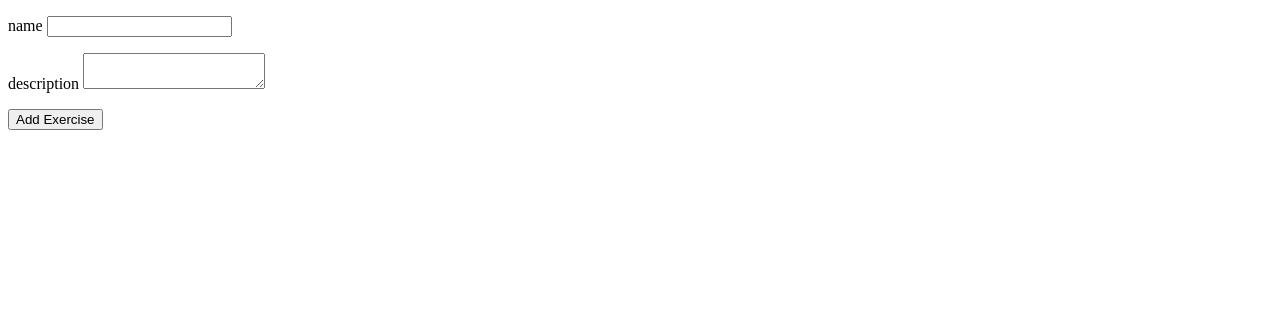
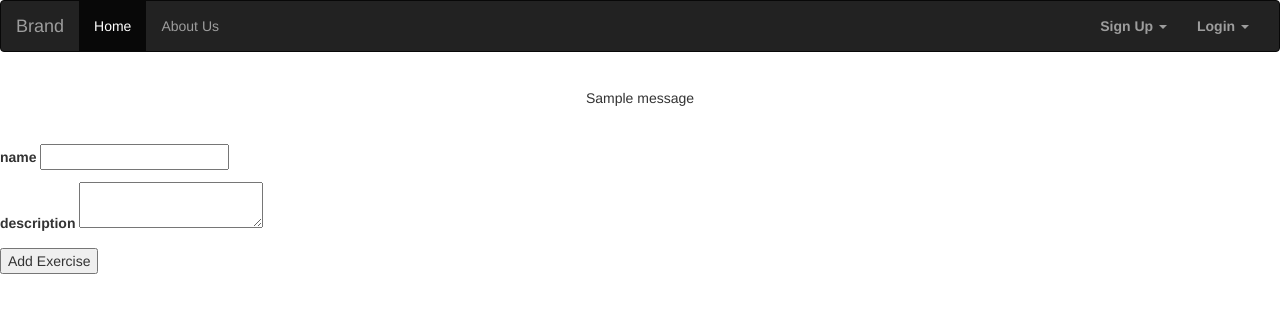
Before and after one commit to kevincchang13/workout-personal-project, a Flask app: template project/exercises/templates/exercises/new.html in a window 1280 px wide. Shown: the top 313 px of the page. Run offline with Flask 2, Linux system fonts and the light colour scheme; the template is opened without the code that fills it: values that come from a table or form of the project are taken from there, others are empty; tables that the repository leaves empty hold one stand-in row (values such as "Sample post"); one stand-in notice (Sample message) is shown; form fields are guessed from the names that the template uses; some libraries are stand-ins or nearby versions.

Commit message:
added flash messages and authenticating navigation

```diff
--- a/project/templates/base.html
+++ b/project/templates/base.html
@@ -3,9 +3,119 @@
 <head>
 	<meta charset="UTF-8">
 	<title>My Workout</title>
+	<link rel="stylesheet" type="text/css" href="{{url_for('static', filename = 'css/style.css')}}">
+	<link rel="stylesheet" href="https://maxcdn.bootstrapcdn.com/bootstrap/3.3.7/css/bootstrap.min.css" integrity="sha384-BVYiiSIFeK1dGmJRAkycuHAHRg32OmUcww7on3RYdg4Va+PmSTsz/K68vbdEjh4u" crossorigin="anonymous">
+  <link href="//maxcdn.bootstrapcdn.com/font-awesome/4.2.0/css/font-awesome.min.css" rel="stylesheet">
 </head>
 <body>
+
+<nav class="navbar navbar-inverse" id='navbar'>
+  <div class="container-fluid">
+    <!-- Brand and toggle get grouped for better mobile display -->
+    <div class="navbar-header">
+      <a class="navbar-brand" href="#">Brand</a>
+    </div>
+
+    <!-- Collect the nav links, forms, and other content for toggling -->
+    <div class="collapse navbar-collapse" id="bs-example-navbar-collapse-1">
+      <ul class="nav navbar-nav">
+        <li class="active"><a href="{{url_for('root')}}">Home <span class="sr-only">(current)</span></a></li>
+        <li><a href="{{url_for('about')}}">About Us</a></li>
+      </ul>
+
+      <ul class="nav navbar-nav navbar-right">
+
+
+        {% if current_user.is_authenticated %}
+        <li class = 'dropdown'>
+          <a href="#" class="dropdown-toggle" data-toggle="dropdown"><b>Account</b> <span class="caret"></span></a>
+          <ul class='dropdown-menu'>
+            <li>Edit Profile</li>
+            <li><a href="{{url_for('users.logout')}}">Logout</a></li>
+          </ul>
+        </li>
+        {% else %}
+                <!-- SignUp Dropdown -->
+        <li class = 'dropdown'>
+          <a href="#" class="dropdown-toggle" data-toggle="dropdown"><b>Sign Up</b> <span class="caret"></span></a>
+          <ul id='login-dp' class='dropdown-menu'>
+            <li>
+              <div class='row'>
+              <div class="col-md-12">
+                <form class="form-group" role="form" method="POST" action="{{url_for('users.signup')}}" accept-charset="UTF-8" id="login-nav">
+                    {{login_form.csrf_token}}
+                      <div class="form-group">
+                         {{signup_form.username.label}}<br>
+                         {{signup_form.username(placeholder='username')}}
+                      </div>
+                      <div class="form-group">
+                         {{signup_form.password.label}}<br>
+                         {{signup_form.password(placeholder='password')}}
+                      </div>
+                      <div class='form-group'>
+                        {{signup_form.email.label}}<br>
+                        {{signup_form.email(placeholder='email@email.com')}}
+                      </div>
+                      <div class="form-group">
+                         <button type="submit" class="btn btn-primary btn-block">Log in</button>
+                      </div>
+                </form>
+              </div>
+              </div>
+            </li>
+          </ul>
+        </li>
+           <!-- Login Dropdown -->
+        <li class = 'dropdown'>
+          <a href="#" class="dropdown-toggle" data-toggle="dropdown"><b>Login</b> <span class="caret"></span></a>
+          <ul id='login-dp' class='dropdown-menu'>
+            <li>
+              <div class='row'>
+              <div class="col-md-12">
+                <form class="form-group" role="form" method="POST" action="{{url_for('users.login')}}" accept-charset="UTF-8" id="login-nav">
+                    {{login_form.csrf_token}}
+                      <div class="form-group">
+                         {{login_form.username.label}}<br>
+                         {{login_form.username(placeholder='username')}}
+                      </div>
+                      <div class="form-group">
+                         {{login_form.password.label}}<br>
+                         {{login_form.password(placeholder='password')}}
+                      </div>
+                      <div class="form-group">
+                         <button type="submit" class="btn btn-primary btn-block">Log in</button>
+                      </div>
+                </form>
+              </div>
+              </div>
+            </li>
+          </ul>
+        </li>
+        {% endif %}
+
+
+      </ul>
+    </div><!-- /.navbar-collapse -->
+  </div><!-- /.container-fluid -->
+</nav>
+
+
+{% with messages = get_flashed_messages(with_categories=true) %}
+  {% if messages %}
+    {% for category, message in messages %}
+      <div class='alert {{category}} text-center' role='alert'>{{message}}</div>
+    {% endfor %}
+  {% endif %}
+{% endwith %}
+
+
 	{% block content %}
 	{% endblock %}
+
+<script
+  src="https://code.jquery.com/jquery-3.2.1.min.js"
+  integrity="sha256-hwg4gsxgFZhOsEEamdOYGBf13FyQuiTwlAQgxVSNgt4="
+  crossorigin="anonymous"></script>
+<script src="https://maxcdn.bootstrapcdn.com/bootstrap/3.3.7/js/bootstrap.min.js" integrity="sha384-Tc5IQib027qvyjSMfHjOMaLkfuWVxZxUPnCJA7l2mCWNIpG9mGCD8wGNIcPD7Txa" crossorigin="anonymous"></script>
 </body>
 </html>
```
